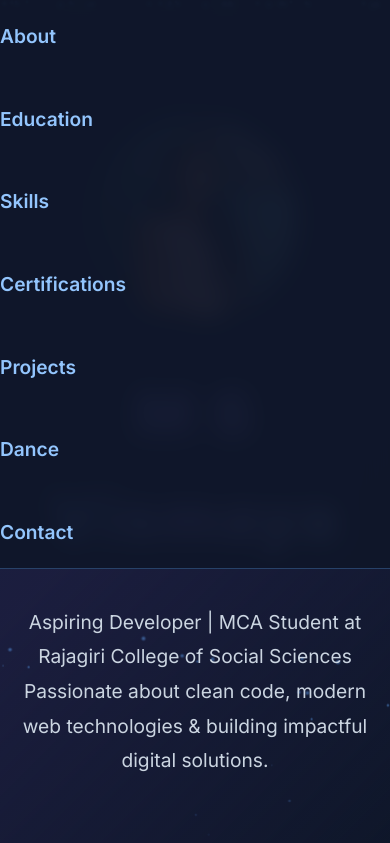
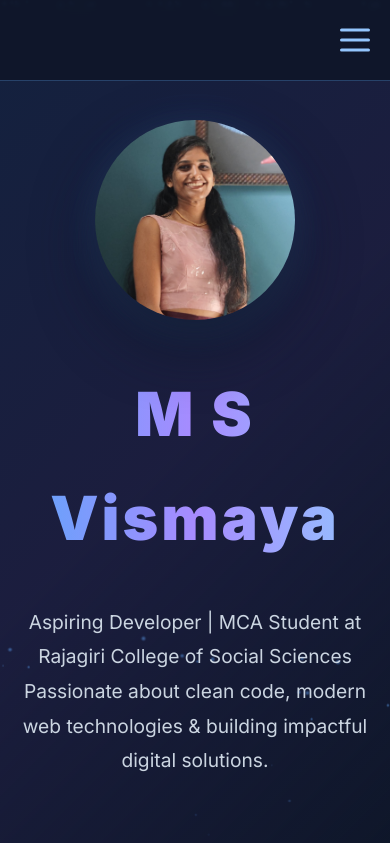
Before and after one commit to Vismaya2141/Portfolio, a Flask app: page / in a window 390 px wide. Shown: the top 843 px of the page. Run offline with Flask 3, Linux system fonts and the light colour scheme.

Commit message:
Final CSS

```diff
--- a/static/css/style.css
+++ b/static/css/style.css
@@ -454,3 +454,96 @@ section p strong {
 }
 
 html { scroll-behavior: smooth; }
+/* Mobile Hamburger Menu */
+.nav-container {
+    display: flex;
+    justify-content: center;
+    align-items: center;
+    position: relative;
+    padding: 20px;
+}
+
+.nav-toggle {
+    display: none;
+}
+
+.nav-toggle-label {
+    display: none;
+    cursor: pointer;
+    position: absolute;
+    right: 20px;
+    top: 50%;
+    transform: translateY(-50%);
+    z-index: 1001;
+}
+
+.nav-toggle-label span,
+.nav-toggle-label span::before,
+.nav-toggle-label span::after {
+    display: block;
+    background: #93c5fd;
+    height: 3px;
+    width: 30px;
+    border-radius: 3px;
+    position: relative;
+    transition: background 0.3s, transform 0.3s;
+}
+
+.nav-toggle-label span::before,
+.nav-toggle-label span::after {
+    content: '';
+    position: absolute;
+    left: 0;
+}
+
+.nav-toggle-label span::before { top: -10px; }
+.nav-toggle-label span::after { bottom: -10px; }
+
+/* Mobile View */
+@media (max-width: 768px) {
+    .nav-toggle-label {
+        display: block;
+    }
+
+    .nav-menu {
+        position: absolute;
+        top: 100%;
+        left: 0;
+        width: 100%;
+        background: rgba(15, 23, 42, 0.98);
+        flex-direction: column;
+        max-height: 0;
+        overflow: hidden;
+        transition: max-height 0.4s ease;
+        backdrop-filter: blur(10px);
+    }
+
+    .nav-toggle:checked ~ .nav-menu {
+        max-height: 600px;
+    }
+
+    .nav-menu li {
+        padding: 15px 0;
+        text-align: center;
+        border-bottom: 1px solid rgba(96, 165, 250, 0.2);
+    }
+
+    .nav-menu li a {
+        font-size: 1.3rem;
+        padding: 10px;
+        display: block;
+    }
+
+    /* Hamburger to X Animation */
+    .nav-toggle:checked ~ .nav-toggle-label span {
+        background: transparent;
+    }
+    .nav-toggle:checked ~ .nav-toggle-label span::before {
+        transform: rotate(45deg);
+        top: 0;
+    }
+    .nav-toggle:checked ~ .nav-toggle-label span::after {
+        transform: rotate(-45deg);
+        bottom: 0;
+    }
+}
--- a/templates/index.html
+++ b/templates/index.html
@@ -18,9 +18,12 @@
 
     <nav>
     <div class="nav-container">
-        <!-- <div class="nav-logo">M S Vismaya</div>
+        <!-- Hamburger Icon -->
         <input type="checkbox" id="nav-toggle" class="nav-toggle">
-        <label for="nav-toggle" class="nav-toggle-label"><span></span></label> -->
+        <label for="nav-toggle" class="nav-toggle-label">
+            <span></span>
+        </label>
+
         <ul class="nav-menu">
             <li><a href="#about">About</a></li>
             <li><a href="#education">Education</a></li>
```
